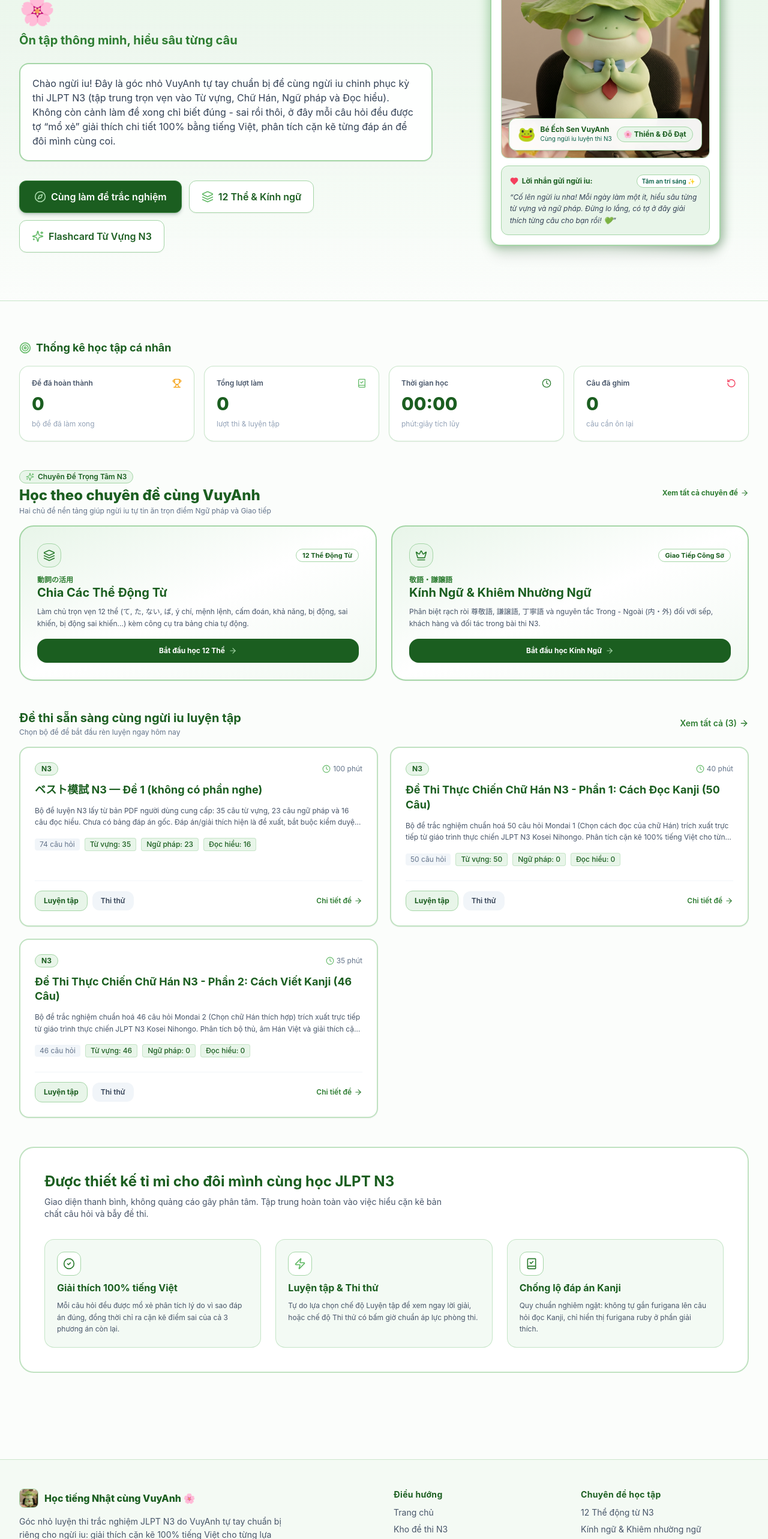
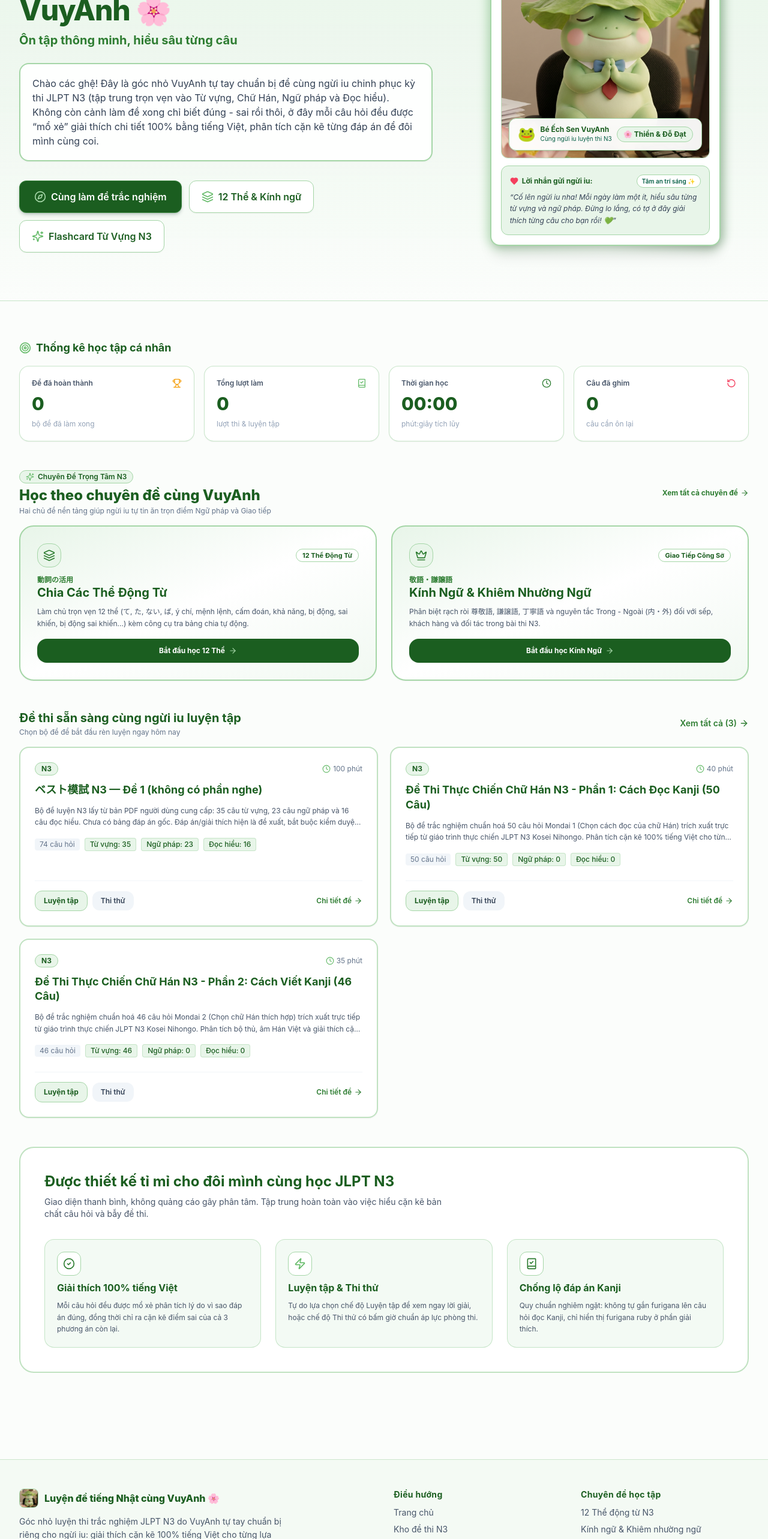
Before and after one commit to anhvy0904/website_review_JLPT, a Next.js app: page / in a window 1280 px wide. Shown: the part 234-2800 px from the top of the page at 60% size. Built offline with nearby package versions, Linux system fonts and the light colour scheme.

Commit message:
chore: update brand title to Luyen de tieng Nhat cung VuyAnh and update intro greeting

```diff
--- a/app/guide/page.tsx
+++ b/app/guide/page.tsx
@@ -27,7 +27,7 @@ export default function GuidePage() {
           Hướng Dẫn Ôn Thi & Sử Dụng Nền Tảng
         </h1>
         <p className="text-sm sm:text-base text-slate-600 max-w-2xl leading-relaxed">
-          Tìm hiểu cấu trúc đề thi JLPT N3, cách phân bổ thời gian hợp lý và tận dụng tối đa các công cụ phân tích của Học tiếng Nhật cùng VuyAnh 🌸.
+          Tìm hiểu cấu trúc đề thi JLPT N3, cách phân bổ thời gian hợp lý và tận dụng tối đa các công cụ phân tích của Luyện đề tiếng Nhật cùng VuyAnh 🌸.
         </p>
       </div>
 
@@ -78,7 +78,7 @@ export default function GuidePage() {
         <div className="p-4 rounded-2xl bg-amber-50 border border-amber-200 text-amber-900 text-xs flex items-start gap-3">
           <AlertCircle className="w-5 h-5 text-amber-600 shrink-0 mt-0.5" />
           <div className="leading-relaxed">
-            <strong>Lưu ý về phạm vi của website:</strong> Học tiếng Nhật cùng VuyAnh 🌸 tập trung chuyên sâu vào các kỹ năng trắc nghiệm Từ vựng, Ngữ pháp và Đọc hiểu. Hệ thống <strong>không tích hợp phần thi Nghe hiểu</strong>. Điểm số bài làm được tính là <strong>Tỷ lệ % câu đúng thô (raw percent)</strong>, không quy đổi thành điểm scaled score 0–180 của kỳ thi chính thức.
+            <strong>Lưu ý về phạm vi của website:</strong> Luyện đề tiếng Nhật cùng VuyAnh 🌸 tập trung chuyên sâu vào các kỹ năng trắc nghiệm Từ vựng, Ngữ pháp và Đọc hiểu. Hệ thống <strong>không tích hợp phần thi Nghe hiểu</strong>. Điểm số bài làm được tính là <strong>Tỷ lệ % câu đúng thô (raw percent)</strong>, không quy đổi thành điểm scaled score 0–180 của kỳ thi chính thức.
           </div>
         </div>
       </section>
--- a/app/layout.tsx
+++ b/app/layout.tsx
@@ -4,9 +4,9 @@ import { Navbar } from "@/components/Navbar";
 import { Footer } from "@/components/Footer";
 
 export const metadata: Metadata = {
-  title: "Học tiếng Nhật cùng VuyAnh 🌸 — Luyện Đề JLPT N3 Thân Thương",
+  title: "Luyện đề tiếng Nhật cùng VuyAnh 🌸 — Luyện Đề JLPT N3 Thân Thương",
   description:
-    "Chào ngừi iu! Góc nhỏ VuyAnh tự tay chuẩn bị để cùng ngừi iu chinh phục kỳ thi JLPT N3 (tập trung trọn vẹn vào Từ vựng, Chữ Hán, Ngữ pháp và Đọc hiểu) với lời giải chi tiết 100% tiếng Việt.",
+    "Chào các ghệ! Góc nhỏ VuyAnh tự tay chuẩn bị để cùng ngừi iu chinh phục kỳ thi JLPT N3 (tập trung trọn vẹn vào Từ vựng, Chữ Hán, Ngữ pháp và Đọc hiểu) với lời giải chi tiết 100% tiếng Việt.",
   icons: {
     icon: "/images/mascot-frog.jpg",
     apple: "/images/mascot-frog.jpg",
--- a/app/learn/page.tsx
+++ b/app/learn/page.tsx
@@ -12,7 +12,7 @@ import {
 } from "lucide-react";
 
 export const metadata = {
-  title: "Học Chuyên Đề N3 — Học tiếng Nhật cùng VuyAnh 🌸",
+  title: "Học Chuyên Đề N3 — Luyện đề tiếng Nhật cùng VuyAnh 🌸",
   description: "Hai chuyên đề ngữ pháp then chốt JLPT N3: 12 Thể động từ và Kính ngữ / Khiêm nhường ngữ công sở cùng VuyAnh.",
 };
 
--- a/app/page.tsx
+++ b/app/page.tsx
@@ -73,7 +73,7 @@ export default function HomePage() {
 
               <div className="space-y-3">
                 <h1 className="text-3xl sm:text-4xl lg:text-5xl font-extrabold text-[#1B5E20] tracking-tight leading-[1.2]">
-                  Học tiếng Nhật cùng VuyAnh <span className="text-3xl sm:text-4xl lg:text-5xl">🌸</span>
+                  Luyện đề tiếng Nhật cùng VuyAnh <span className="text-3xl sm:text-4xl lg:text-5xl">🌸</span>
                 </h1>
                 <p className="text-lg sm:text-xl font-bold text-[#2E7D32]">
                   Ôn tập thông minh, hiểu sâu từng câu
@@ -82,7 +82,7 @@ export default function HomePage() {
 
               <div className="p-5 rounded-2xl bg-white/95 border-2 border-[#A5D6A7] shadow-sm text-slate-700 text-sm sm:text-base leading-relaxed relative">
                 <p>
-                  Chào ngừi iu! Đây là góc nhỏ VuyAnh tự tay chuẩn bị để cùng ngừi iu chinh phục kỳ thi JLPT N3 (tập trung trọn vẹn vào Từ vựng, Chữ Hán, Ngữ pháp và Đọc hiểu). Không còn cảnh làm đề xong chỉ biết đúng - sai rồi thôi, ở đây mỗi câu hỏi đều được tợ &ldquo;mổ xẻ&rdquo; giải thích chi tiết 100% bằng tiếng Việt, phân tích cặn kẽ từng đáp án để đôi mình cùng coi.
+                  Chào các ghệ! Đây là góc nhỏ VuyAnh tự tay chuẩn bị để cùng ngừi iu chinh phục kỳ thi JLPT N3 (tập trung trọn vẹn vào Từ vựng, Chữ Hán, Ngữ pháp và Đọc hiểu). Không còn cảnh làm đề xong chỉ biết đúng - sai rồi thôi, ở đây mỗi câu hỏi đều được &ldquo;mổ xẻ&rdquo; giải thích chi tiết 100% bằng tiếng Việt, phân tích cặn kẽ từng đáp án để đôi mình cùng coi.
                 </p>
               </div>
 
--- a/components/Footer.tsx
+++ b/components/Footer.tsx
@@ -17,7 +17,7 @@ export function Footer() {
                 />
               </div>
               <span className="font-extrabold text-[#1B5E20] text-base">
-                Học tiếng Nhật cùng VuyAnh 🌸
+                Luyện đề tiếng Nhật cùng VuyAnh 🌸
               </span>
             </div>
             <p className="text-sm text-slate-600 max-w-md leading-relaxed">
@@ -95,7 +95,7 @@ export function Footer() {
         </div>
 
         <div className="mt-10 pt-6 border-t border-[#A5D6A7]/40 flex flex-col sm:flex-row items-center justify-between text-xs text-slate-500 gap-3">
-          <p>© {new Date().getFullYear()} Học tiếng Nhật cùng VuyAnh 🌸 • Đồng hành cùng ngừi iu chinh phục JLPT N3</p>
+          <p>© {new Date().getFullYear()} Luyện đề tiếng Nhật cùng VuyAnh 🌸 • Đồng hành cùng ngừi iu chinh phục JLPT N3</p>
           <p className="flex items-center gap-1.5 text-emerald-800 font-medium">
             <span>Thiết kế riêng cho ngừi iu với tất cả yêu thương</span>
             <Heart className="w-3.5 h-3.5 text-rose-500 fill-rose-500" />
--- a/components/Navbar.tsx
+++ b/components/Navbar.tsx
@@ -40,7 +40,7 @@ export function Navbar() {
           <div>
             <div className="flex items-center gap-1.5">
               <span className="font-extrabold text-base sm:text-lg text-[#1B5E20] tracking-tight flex items-center gap-1">
-                Học tiếng Nhật cùng VuyAnh <span className="text-sm">🌸</span>
+                Luyện đề tiếng Nhật cùng VuyAnh <span className="text-sm">🌸</span>
               </span>
               <span className="text-[10px] font-bold px-2 py-0.5 rounded-full bg-[#E8F5E9] text-[#1B5E20] border border-[#A5D6A7]">
                 N3
--- a/lib/gemini.ts
+++ b/lib/gemini.ts
@@ -516,7 +516,7 @@ export async function askAITutorGemini(params: AITutorRequest): Promise<string>
   const correctOpt = question.options.find((o) => o.id === question.correctOptionId);
   const selectedOpt = question.options.find((o) => o.id === selectedOptionId);
 
-  const contextPrompt = `Bạn là "Sensei Ếch AI" (Bé Ếch Sen VuyAnh 🐸🌸) - Gia sư tiếng Nhật thân thương chuyên biệt cho trình độ JLPT N3 của nền tảng "Học tiếng Nhật cùng VuyAnh 🌸".
+  const contextPrompt = `Bạn là "Sensei Ếch AI" (Bé Ếch Sen VuyAnh 🐸🌸) - Gia sư tiếng Nhật thân thương chuyên biệt cho trình độ JLPT N3 của nền tảng "Luyện đề tiếng Nhật cùng VuyAnh 🌸".
 Học viên đang làm bài và có thắc mắc về câu hỏi sau:
 
 NGỮ CẢNH CÂU HỎI:
```
